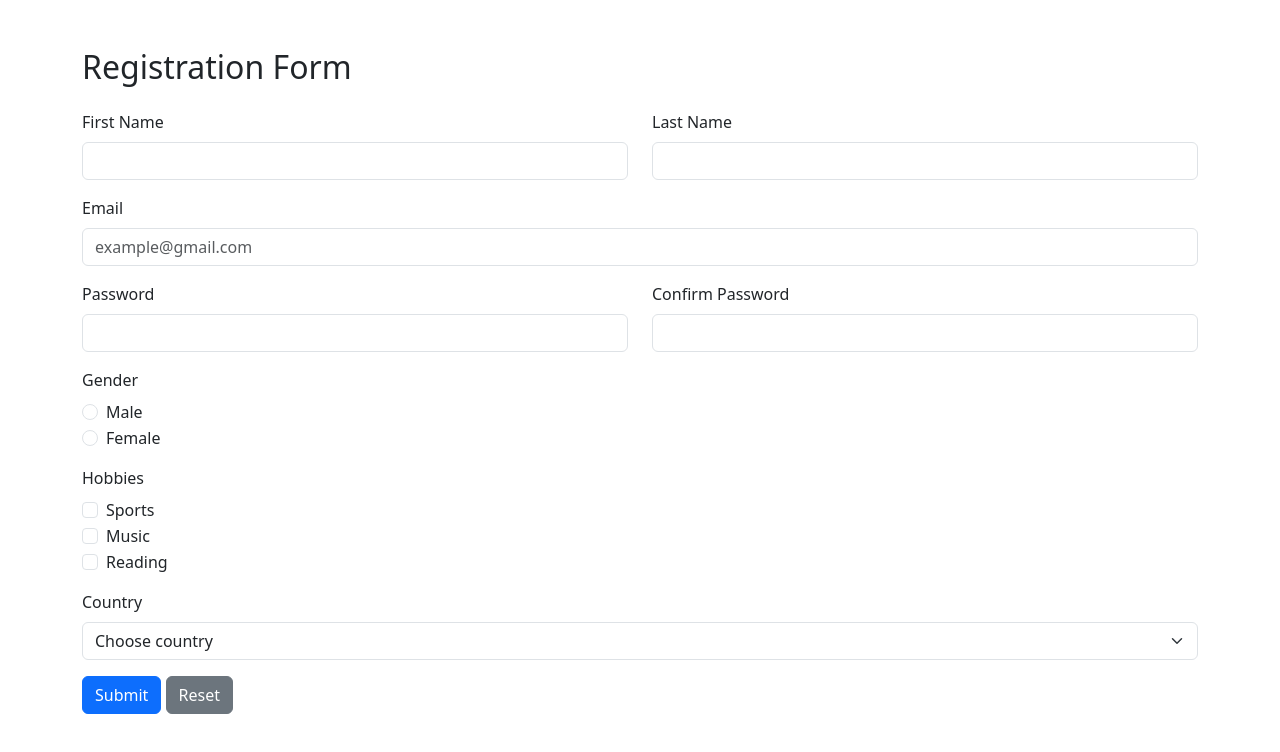
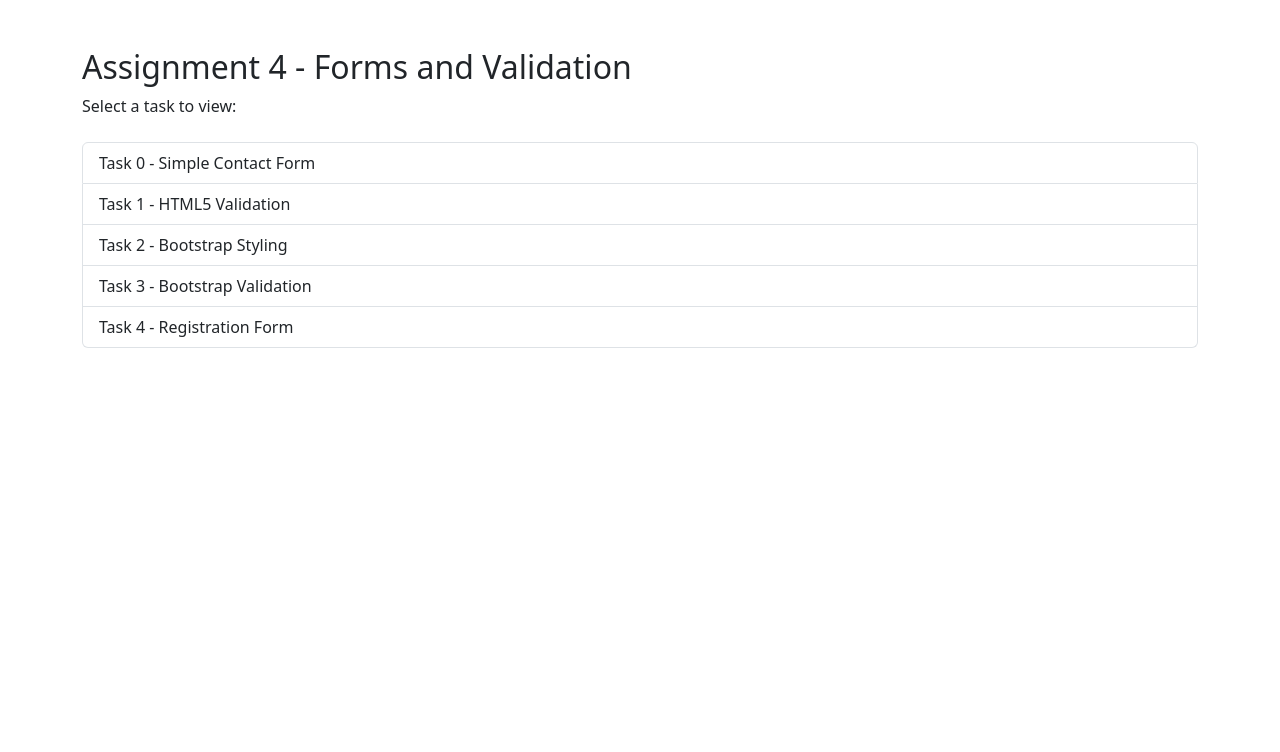
Before and after one commit to Yerassyl077/assignment4-forms-validation, a plain HTML site: page index.html in a window 1280 px wide. Drawn offline with nearby package versions, Linux system fonts and the light colour scheme.

Commit message:
Update index.html

```diff
--- a/index.html
+++ b/index.html
@@ -1,160 +1,26 @@
+
 <!DOCTYPE html>
 <html lang="en">
 <head>
     <meta charset="UTF-8">
     <meta name="viewport" content="width=device-width, initial-scale=1.0">
-    <title>Registration Form</title>
+    <title>Assignment 4</title>
     <link href="https://cdn.jsdelivr.net/npm/bootstrap@5.3.3/dist/css/bootstrap.min.css" rel="stylesheet">
 </head>
 <body>
 
-<div class="container mt-5 mb-5">
-    <h2 class="mb-4">Registration Form</h2>
+<div class="container mt-5">
+    <h2>Assignment 4 - Forms and Validation</h2>
+    <p>Select a task to view:</p>
 
-    <form id="registrationForm" novalidate>
-        <div class="row">
-            <div class="col-md-6 mb-3">
-                <label for="firstName" class="form-label">First Name</label>
-                <input type="text" class="form-control" id="firstName" required>
-                <div class="valid-feedback">Looks good!</div>
-                <div class="invalid-feedback">Enter your first name.</div>
-            </div>
-
-            <div class="col-md-6 mb-3">
-                <label for="lastName" class="form-label">Last Name</label>
-                <input type="text" class="form-control" id="lastName" required>
-                <div class="valid-feedback">Looks good!</div>
-                <div class="invalid-feedback">Enter your last name.</div>
-            </div>
-        </div>
-
-        <div class="mb-3">
-            <label for="email" class="form-label">Email</label>
-            <input type="email" class="form-control" id="email" placeholder="example@gmail.com" required>
-            <div class="valid-feedback">Looks good!</div>
-            <div class="invalid-feedback">Enter a valid email.</div>
-        </div>
-
-        <div class="row">
-            <div class="col-md-6 mb-3">
-                <label for="password" class="form-label">Password</label>
-                <input type="password" class="form-control" id="password" minlength="6" required>
-                <div class="valid-feedback">Looks good!</div>
-                <div class="invalid-feedback">Password must have at least 6 characters.</div>
-            </div>
-
-            <div class="col-md-6 mb-3">
-                <label for="confirmPassword" class="form-label">Confirm Password</label>
-                <input type="password" class="form-control" id="confirmPassword" required>
-                <div class="valid-feedback">Passwords match!</div>
-                <div class="invalid-feedback">Passwords must match.</div>
-            </div>
-        </div>
-
-        <div class="mb-3">
-            <label class="form-label d-block">Gender</label>
-
-            <div class="form-check">
-                <input class="form-check-input" type="radio" name="gender" id="male" value="male" required>
-                <label class="form-check-label" for="male">Male</label>
-            </div>
-
-            <div class="form-check">
-                <input class="form-check-input" type="radio" name="gender" id="female" value="female" required>
-                <label class="form-check-label" for="female">Female</label>
-            </div>
-
-            <div id="genderFeedback" class="text-danger small d-none">Select your gender.</div>
-        </div>
-
-        <div class="mb-3">
-            <label class="form-label d-block">Hobbies</label>
-
-            <div class="form-check">
-                <input class="form-check-input" type="checkbox" id="sports" value="sports">
-                <label class="form-check-label" for="sports">Sports</label>
-            </div>
-
-            <div class="form-check">
-                <input class="form-check-input" type="checkbox" id="music" value="music">
-                <label class="form-check-label" for="music">Music</label>
-            </div>
-
-            <div class="form-check">
-                <input class="form-check-input" type="checkbox" id="reading" value="reading">
-                <label class="form-check-label" for="reading">Reading</label>
-            </div>
-        </div>
-
-        <div class="mb-3">
-            <label for="country" class="form-label">Country</label>
-            <select class="form-select" id="country" required>
-                <option value="">Choose country</option>
-                <option value="Kazakhstan">Kazakhstan</option>
-                <option value="USA">USA</option>
-                <option value="UK">UK</option>
-                <option value="Germany">Germany</option>
-                <option value="Turkey">Turkey</option>
-            </select>
-            <div class="valid-feedback">Looks good!</div>
-            <div class="invalid-feedback">Please choose a country.</div>
-        </div>
-
-        <button type="submit" class="btn btn-primary">Submit</button>
-        <button type="reset" class="btn btn-secondary">Reset</button>
-
-        <p id="result" class="mt-3 text-success"></p>
-    </form>
+    <div class="list-group mt-4">
+        <a href="task0.html" class="list-group-item list-group-item-action">Task 0 - Simple Contact Form</a>
+        <a href="task1.html" class="list-group-item list-group-item-action">Task 1 - HTML5 Validation</a>
+        <a href="task2.html" class="list-group-item list-group-item-action">Task 2 - Bootstrap Styling</a>
+        <a href="task3.html" class="list-group-item list-group-item-action">Task 3 - Bootstrap Validation</a>
+        <a href="task4.html" class="list-group-item list-group-item-action">Task 4 - Registration Form</a>
+    </div>
 </div>
-
-<script>
-    const form = document.getElementById("registrationForm");
-    const fields = form.querySelectorAll(".form-control, .form-select");
-    const password = document.getElementById("password");
-    const confirmPassword = document.getElementById("confirmPassword");
-    const result = document.getElementById("result");
-
-    form.addEventListener("submit", function(event) {
-        event.preventDefault();
-
-        confirmPassword.setCustomValidity(
-            confirmPassword.value !== password.value
-                ? "Passwords do not match"
-                : ""
-        );
-
-        fields.forEach(function(field) {
-            if (field.checkValidity()) {
-                field.classList.add("is-valid");
-                field.classList.remove("is-invalid");
-            } else {
-                field.classList.add("is-invalid");
-                field.classList.remove("is-valid");
-            }
-        });
-
-        const genderSelected = form.querySelector('input[name="gender"]:checked');
-        const genderFeedback = document.getElementById("genderFeedback");
-
-        genderFeedback.classList.toggle("d-none", genderSelected !== null);
-
-        if (form.checkValidity() && genderSelected) {
-            result.textContent = "Registration successful!";
-        } else {
-            result.textContent = "";
-        }
-    });
-
-    form.addEventListener("reset", function() {
-        fields.forEach(function(field) {
-            field.classList.remove("is-valid", "is-invalid");
-        });
-
-        confirmPassword.setCustomValidity("");
-        document.getElementById("genderFeedback").classList.add("d-none");
-        result.textContent = "";
-    });
-</script>
 
 </body>
 </html>
```
